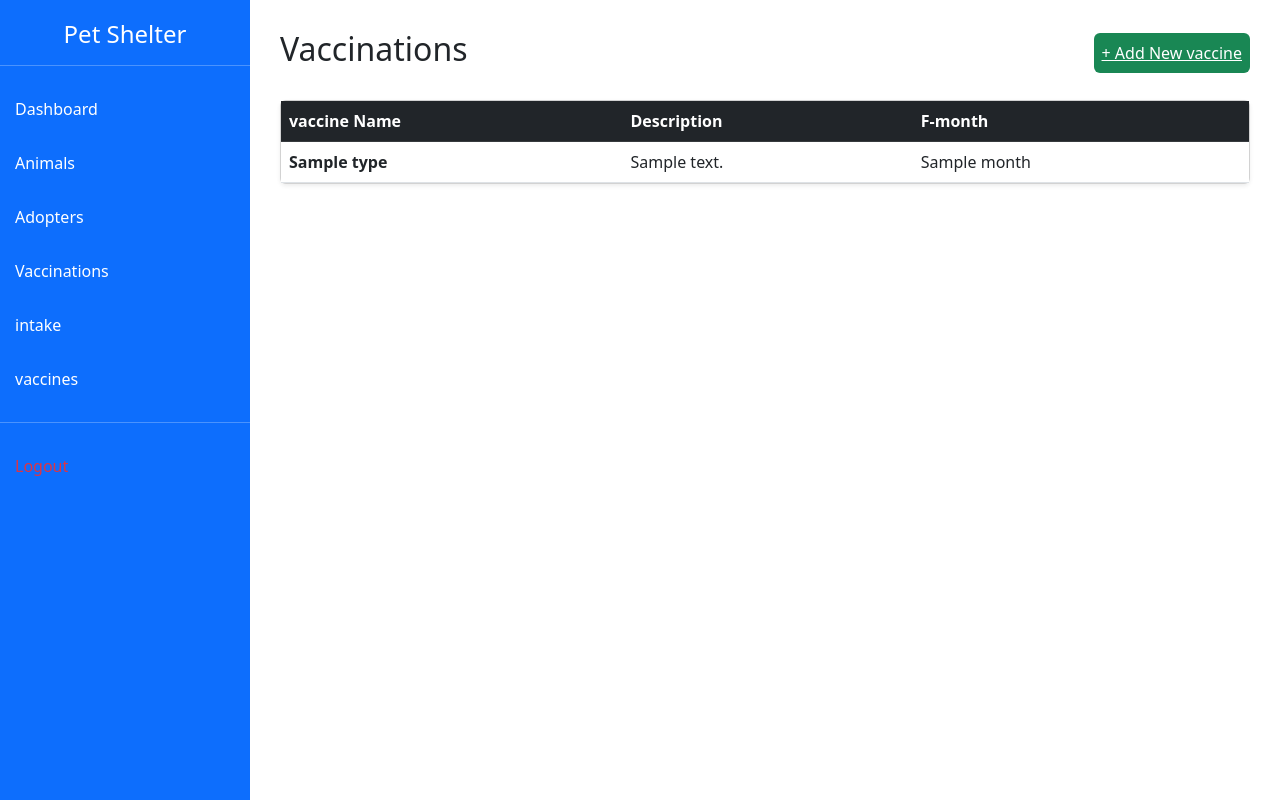
After one commit to bahzad-elly/pet, a PHP site: page /vaccination_type.php in a window 1280 px wide. The commit adds this page. Run offline with PHP 8.4, Linux system fonts and the light colour scheme; the visitor is signed in with stand-in values (Sample User, id 1); tables that the repository leaves empty or names only in its code hold one stand-in row (values such as "Sample post").

Commit message:
new pages

```diff
--- a/animals.php
+++ b/animals.php
@@ -8,6 +8,7 @@ if (!isset($_SESSION['name'])) {
     exit();
 }
 
+// boya left joinman danawa labar way hamu datakan bgarenetawa agar wargrishman nabe hich nishan nadat , wata null bgarenetawa
 $result = mysqli_query($connection, "SELECT a.name,a.species,a.breed,a.age,a.status ,i.sname FROM animals a left join intake_source i on a.intake_id =i.iid; ");
 
 /*
--- a/sidebar.php
+++ b/sidebar.php
@@ -6,6 +6,7 @@
         <a href="adopters.php">Adopters</a>
         <a href="vaccines.php">Vaccinations</a>
         <a href="intake.php">intake</a>
+        <a href="vaccination_type.php">vaccines</a>
         <hr class="text-white">
         <a href="index.php" class="text-danger"> Logout</a>
     </div>
--- /dev/null
+++ b/vaccination_type.php
@@ -0,0 +1,80 @@
+<?php
+include 'connect.php';
+session_start();
+
+//check for security .
+if (!isset($_SESSION['name'])) {
+    header("Location: index.php");
+    exit();
+}
+
+$result = mysqli_query($connection,"SELECT * From vaccination_types");
+/*
+CRUD
+create
+read
+update
+delete
+
+*/
+?>
+<!DOCTYPE html>
+<html lang="en">
+<head>
+    <meta charset="UTF-8">
+    <title>Manage Animals</title>
+    <link href="https://cdn.jsdelivr.net/npm/bootstrap@5.3.0/dist/css/bootstrap.min.css" rel="stylesheet">
+    <style>
+.sidebar {
+height: 100vh;
+width: 250px;
+position: fixed;
+padding-top: 20px;
+}
+.sidebar a {
+color: white;
+text-decoration: none;
+display: block;
+padding: 15px;
+}
+.sidebar a:hover {
+background:rgb(12, 194, 244);
+}
+.main-content {
+margin-left: 250px;
+padding: 30px;
+}
+</style>
+</head>
+<body>
+    <?php include "sidebar.php"; ?>
+    <div class="main-content">
+        <div class="d-flex justify-content-between align-items-center mb-4">
+            <h2>Vaccinations</h2>
+            <a href ="add_vaccines.php" class="bg-success text-white p-2 rounded-2">+ Add New vaccine</a>
+        </div>
+        <div class="card shadow-sm">
+            <div class="card-body p-0">
+                <table class="table table-hover mb-0">
+                    <thead class="table-dark">
+                        <tr>
+                            <th>vaccine Name</th>
+                            <th>Description</th>
+                            <th>F-month</th>
+                        </tr>
+                    </thead>
+                    <tbody>
+                        <?php while($array = mysqli_fetch_assoc($result)): ?>
+                            <td><strong><?php echo $array['vaccine_name']; ?></strong></td>
+                            <td><?php echo $array['description']; ?></td>
+                            <td><?php echo $array['frequency_months']; ?> month</td>
+                        </tr>
+                        <?php endwhile; ?>
+                    </tbody>
+                </table>
+            </div>
+        </div>
+    </div>
+
+</body>
+</html>
```
Also changed, not shown: add_vaccines.php (added, +57 -0 lines).
